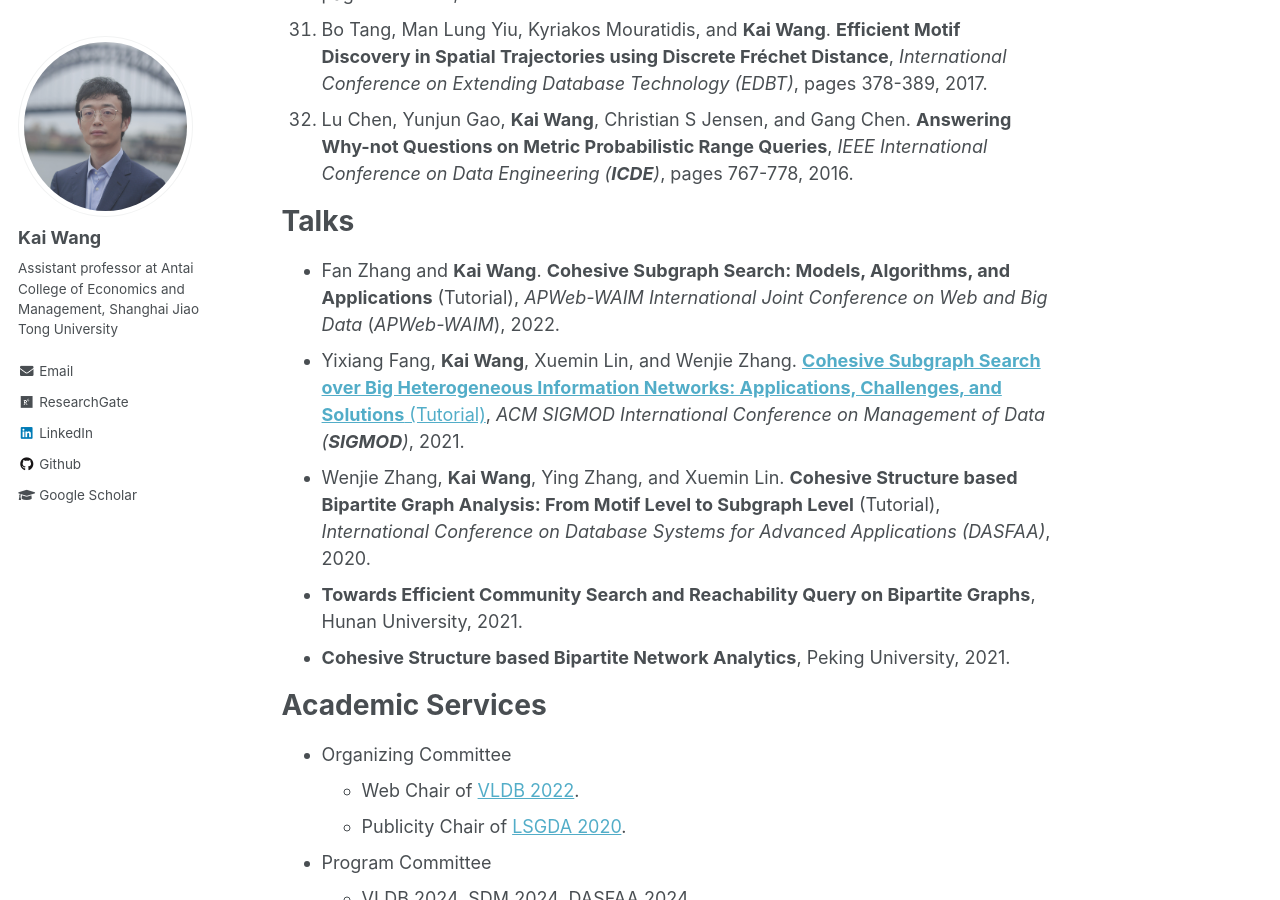
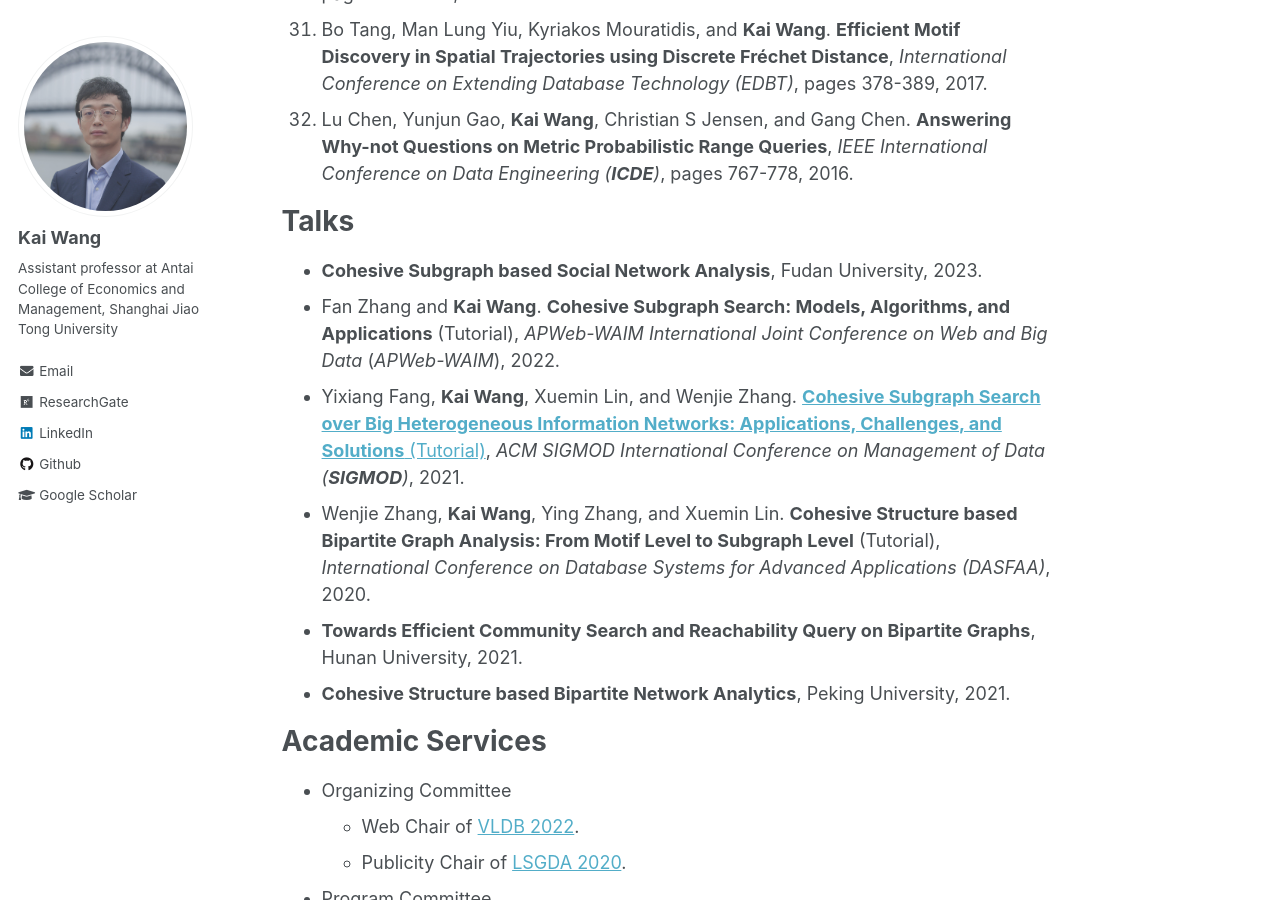
Before and after one commit to cs-kaiwang/cs-kaiwang.github.io, a Jekyll site: the page built from _pages/about.md, in a window 1280 px wide and 900 px high, scrolled down 3398 px. Built offline with Jekyll 4.4.1, drawn with Linux system fonts in a browser that asks for light colours.

Commit message:
Update about.md

```diff
--- a/_pages/about.md
+++ b/_pages/about.md
@@ -52,6 +52,7 @@ Publications (* indicates corresponding author)
 
 Talks
 ======
+- **Cohesive Subgraph based Social Network Analysis**, Fudan University, 2023.
 - Fan Zhang and **Kai Wang**. **Cohesive Subgraph Search: Models, Algorithms, and Applications** (Tutorial), *APWeb-WAIM International Joint Conference on Web and Big Data* (*APWeb-WAIM*), 2022.
 - Yixiang Fang, **Kai Wang**, Xuemin Lin, and Wenjie Zhang. [**Cohesive Subgraph Search over Big Heterogeneous Information Networks: Applications, Challenges, and Solutions** (Tutorial)](https://www.bilibili.com/video/BV1D54y1G7TS?p=17), *ACM SIGMOD International Conference on Management of Data (**SIGMOD**)*, 2021.
 - Wenjie Zhang, **Kai Wang**, Ying Zhang, and Xuemin Lin. **Cohesive Structure based Bipartite Graph Analysis: From Motif Level to Subgraph Level** (Tutorial), *International Conference on Database Systems for Advanced Applications (DASFAA)*, 2020.
```
